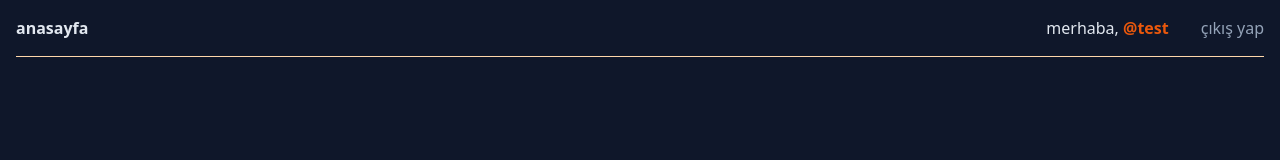
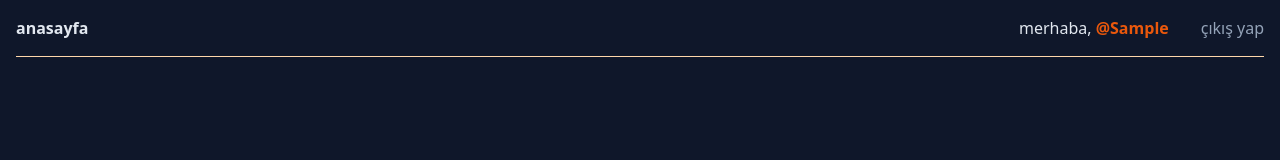
Before and after one commit to gor2em/vue3-pinia-auth, a Vue app: page /login in a window 1280 px wide. Both pictures are taken after typing "Sample", "Sample123" into the empty fields and a click on the button "giriş yap". Shown: the top 160 px of the page. Built offline with nearby package versions, Linux system fonts and the light colour scheme.

Commit message:
last touch

```diff
--- a/src/main.js
+++ b/src/main.js
@@ -3,6 +3,10 @@ import "./style.css";
 import App from "./App.vue";
 
 import router from "./router";
+import pinia from "./store";
 
 const app = createApp(App);
-app.use(router).mount("#app");
+
+app.use(pinia);
+app.use(router);
+app.mount("#app");
--- a/src/router/index.js
+++ b/src/router/index.js
@@ -1,5 +1,6 @@
 import { createRouter, createWebHistory } from "vue-router";
 
+import { useAuthStore } from "../store/auth";
 const routes = [
   {
     name: "login",
@@ -19,7 +20,25 @@ const router = createRouter({
 });
 
 router.beforeEach((to, from, next) => {
-  next();
+  const authStore = useAuthStore();
+  const isAuth = authStore.isAuth;
+
+  const authNotRequired = ["login"];
+  const authRequired = ["home"];
+
+  if (authNotRequired.indexOf(to.name) > -1 && isAuth) {
+    next({ name: "home" });
+  }
+
+  if (authRequired.indexOf(to.name) > -1) {
+    if (isAuth) {
+      next();
+    } else {
+      next({ name: "login" });
+    }
+  } else {
+    next();
+  }
 });
 
 export default router;
--- /dev/null
+++ b/src/store/auth.js
@@ -0,0 +1,43 @@
+import { defineStore } from "pinia";
+import router from "../router";
+
+export const useAuthStore = defineStore({
+  id: "auth",
+  state: () => ({
+    user: null,
+    loading: false,
+  }),
+
+  //login logout
+  actions: {
+    handleLogin(data) {
+      if (!data.username || !data.password) {
+        return alert("boşlukları doldurun");
+      }
+
+      this.loading = true;
+
+      setTimeout(() => {
+        delete data.password;
+        this.user = data;
+        this.loading = false;
+        router.push({ name: "home" });
+      }, 1000);
+    },
+
+    handeLogout() {
+      this.user = null;
+      router.push({ name: "login" });
+    },
+  },
+
+  getters: {
+    isAuth: (state) => state.user != null,
+    getCurrentUser(state) {
+      return state.user;
+    },
+  },
+
+  //localStorage
+  persist: true,
+});
--- /dev/null
+++ b/src/store/index.js
@@ -0,0 +1,14 @@
+import { createPinia } from "pinia";
+import { markRaw } from "vue";
+import piniaPluginPersistedstate from "pinia-plugin-persistedstate";
+import router from "../router";
+
+const pinia = createPinia();
+
+pinia.use(({ store }) => {
+  store.router = markRaw(router);
+});
+
+pinia.use(piniaPluginPersistedstate);
+
+export default pinia;
--- a/src/views/Home.vue
+++ b/src/views/Home.vue
@@ -1,4 +1,10 @@
 <script setup>
+
+import { useAuthStore } from "../store/auth"
+const authStore = useAuthStore();
+
+const currentUser = authStore.getCurrentUser;
+
 </script>
 <template>
 
@@ -14,8 +20,11 @@
             </nav>
 
             <div class="flex gap-8 whitespace-nowrap">
-                <p class="text-slate-200">merhaba, <span class="font-bold text-orange-600">@test</span></p>
-                <p class="text-slate-400 cursor-pointer hover:text-slate-200" @click="$router.push({ name: 'login' })">çıkış
+                <p class="text-slate-200">merhaba, <span class="font-bold text-orange-600">@{{ currentUser?.username ||
+                        "null"
+                }}</span></p>
+                <p class="text-slate-400 cursor-pointer hover:text-slate-200" @click="authStore.handeLogout">
+                    çıkış
                     yap</p>
             </div>
 
--- a/src/views/Login.vue
+++ b/src/views/Login.vue
@@ -5,14 +5,17 @@ import Spinner from "../components/Spinner.vue"
 const loginForm = reactive({
     username: undefined,
     password: undefined,
-})
+});
+
+import { useAuthStore } from "../store/auth";
+const authStore = useAuthStore();
 
 </script>
 <template>
+    <div class="flex items-center justify-center h-screen bg-slate-900">
 
-    <div class="flex items-center justify-center h-screen bg-slate-900">
         <form class="border border-slate-800 lg:w-[600px] p-12 rounded-lg"
-            @submit.prevent="$router.push({ name: 'home' })">
+            @submit.prevent="authStore.handleLogin(loginForm)">
             <h2 class="font-bold text-3xl text-white">Giriş Yap.</h2>
 
             <div class="my-4">
@@ -30,6 +33,7 @@ const loginForm = reactive({
             <div class="mt-6">
                 <button type="submit"
                     class="text-center flex gap-4 px-6 py-2 bg-orange-600 hover:bg-orange-900 text-slate-50 font-bold rounded-lg outline-none transition-all focus:duration-600">
+                    <Spinner v-if="authStore.loading" />
                     giriş yap
                 </button>
             </div>
```
